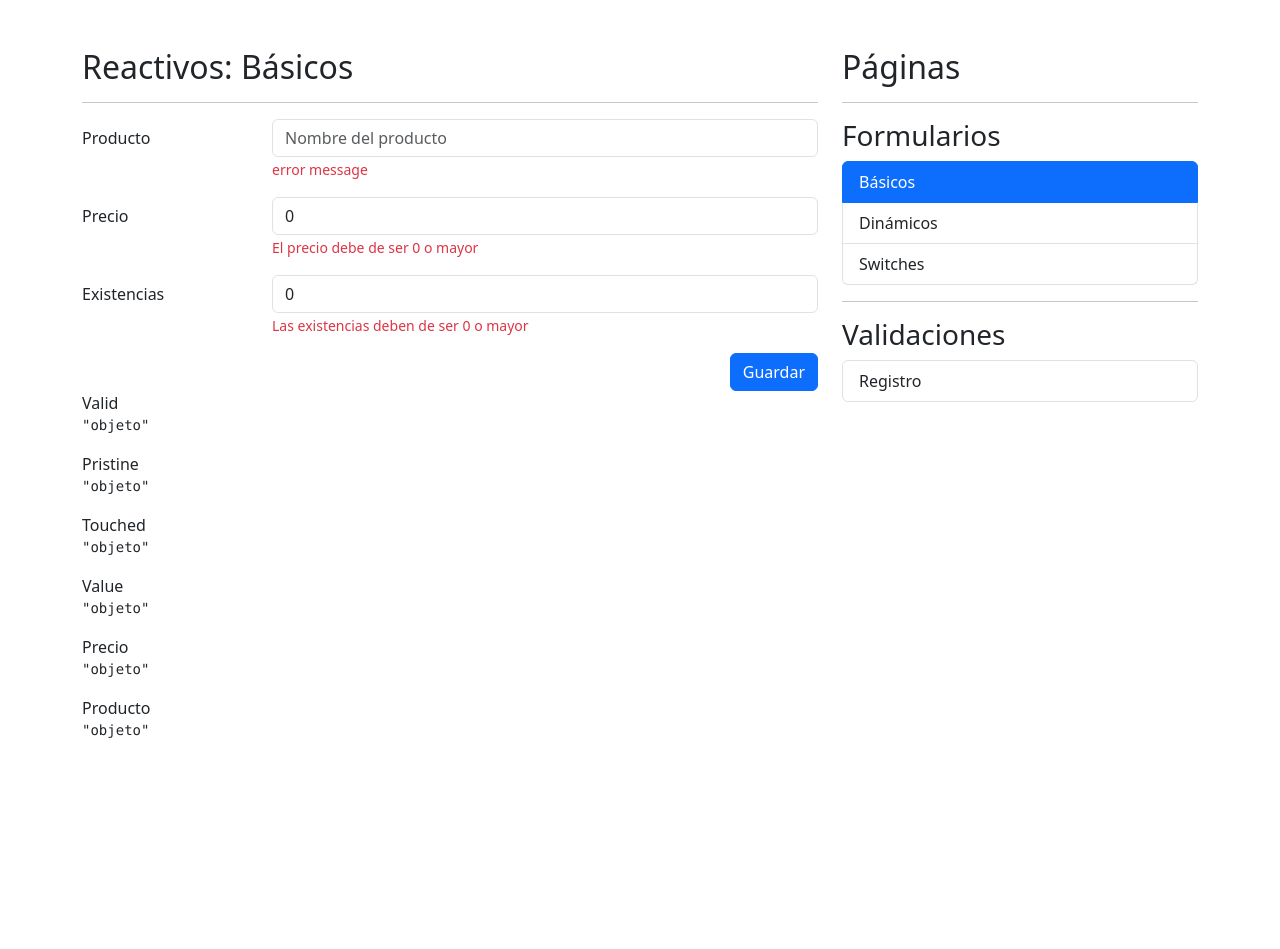
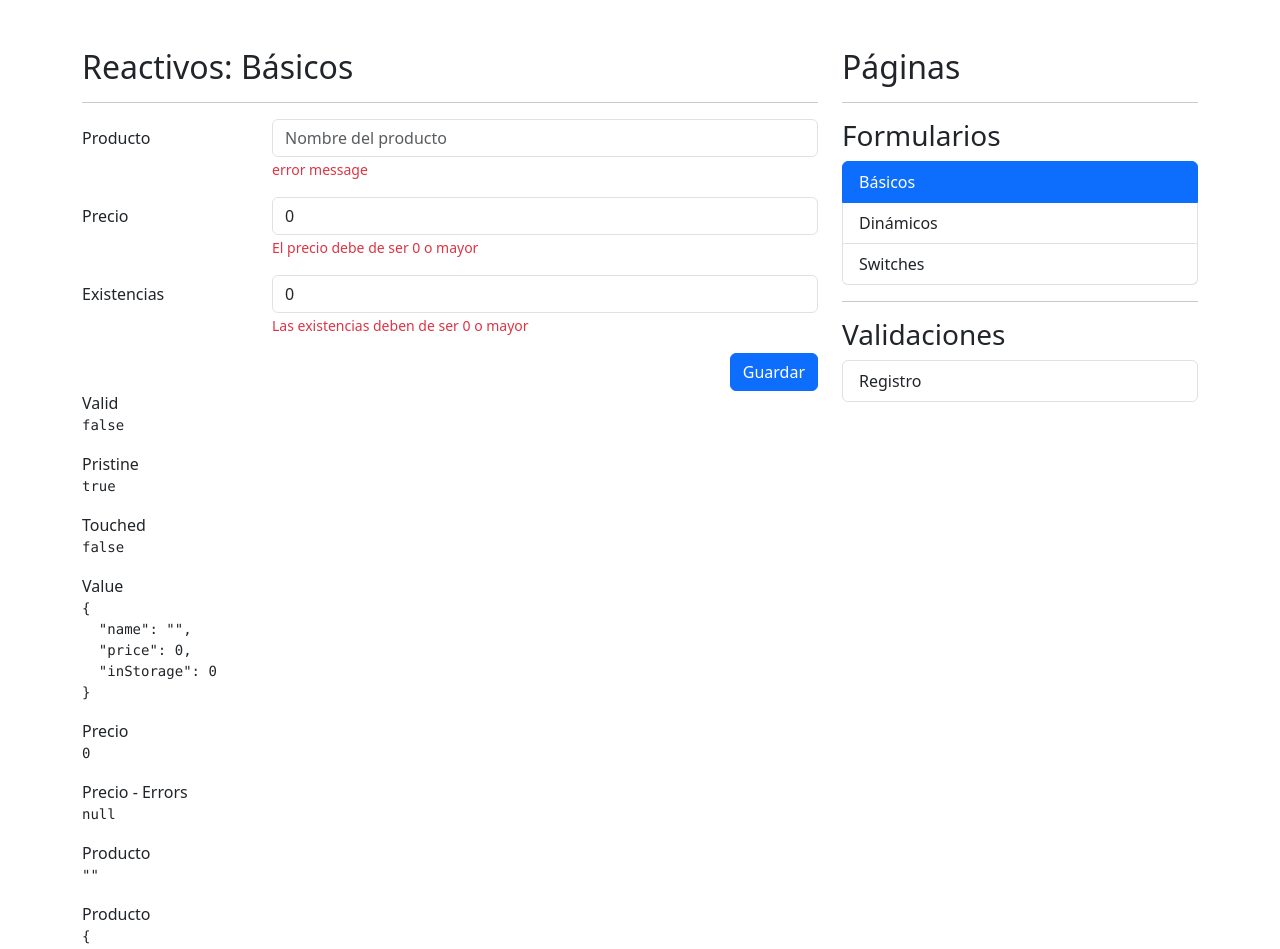
Before and after one commit to diemedina7/formApp, an Angular app: page /reactive/basic in a window 1280 px wide. Shown: the top 949 px of the page. Before the commit the page ends 800 px from the top, so only its background shows below. Built offline with nearby package versions, Linux system fonts and the light colour scheme.

Commit message:
prueba e implementacion de validators

```diff
--- a/src/app/reactive/pages/basic-page/basic-page.component.html
+++ b/src/app/reactive/pages/basic-page/basic-page.component.html
@@ -76,21 +76,27 @@
     <div class="col">
 
         <span>Valid</span>
-        <pre>{{ 'objeto' | json }}</pre>
+        <pre>{{ myForm.valid | json }}</pre>
 
         <span>Pristine</span>
-        <pre>{{ 'objeto' | json }}</pre>
+        <pre>{{ myForm.pristine | json }}</pre>
 
         <span>Touched</span>
-        <pre>{{ 'objeto' | json }}</pre>
+        <pre>{{ myForm.touched | json }}</pre>
 
         <span>Value</span>
-        <pre>{{ 'objeto' | json }}</pre>
+        <pre>{{ myForm.value | json }}</pre>
 
         <span>Precio</span>
-        <pre>{{ 'objeto' | json }}</pre>
+        <pre>{{ myForm.controls['price'].value | json }}</pre>
+
+        <span>Precio - Errors</span>
+        <pre>{{ myForm.controls['price'].errors | json }}</pre>
 
         <span>Producto</span>
-        <pre>{{ 'objeto' | json }}</pre>
+        <pre>{{ myForm.controls['name'].value| json }}</pre>
+
+        <span>Producto</span>
+        <pre>{{ myForm.controls['name'].errors | json }}</pre>
     </div>
 </div>
--- a/src/app/reactive/pages/basic-page/basic-page.component.ts
+++ b/src/app/reactive/pages/basic-page/basic-page.component.ts
@@ -1,10 +1,9 @@
 import { Component } from '@angular/core';
-import { FormBuilder, FormControl, FormGroup } from '@angular/forms';
+import { FormBuilder, FormGroup, Validators } from '@angular/forms';
 
 @Component({
   templateUrl: './basic-page.component.html',
-  styles: [
-  ]
+  styles: []
 })
 export class BasicPageComponent {
 
@@ -17,14 +16,17 @@
 
   /* formcontrol(default_value, sync_validator, async_validator) -> FORMBUILDER */
   public myForm: FormGroup = this.fb.group({
-    name:       [''],
-    price:      [0],
-    inStorage:  [0]
+    name:       [ '', [Validators.required, Validators.minLength(3)] ],
+    price:      [ 0, [Validators.required, Validators.min(0)] ],
+    inStorage:  [ 0, [Validators.required, Validators.min(0)] ]
   })
 
   constructor( private fb: FormBuilder ) {}
 
   public onSave(): void {
+    if (this.myForm.invalid)
+      return;
+
     console.log(this.myForm.value);
   }
 }
```
